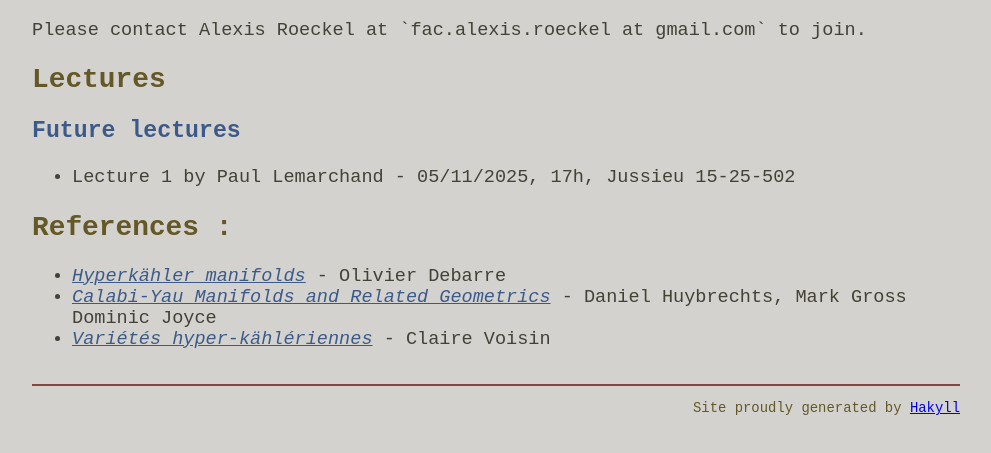
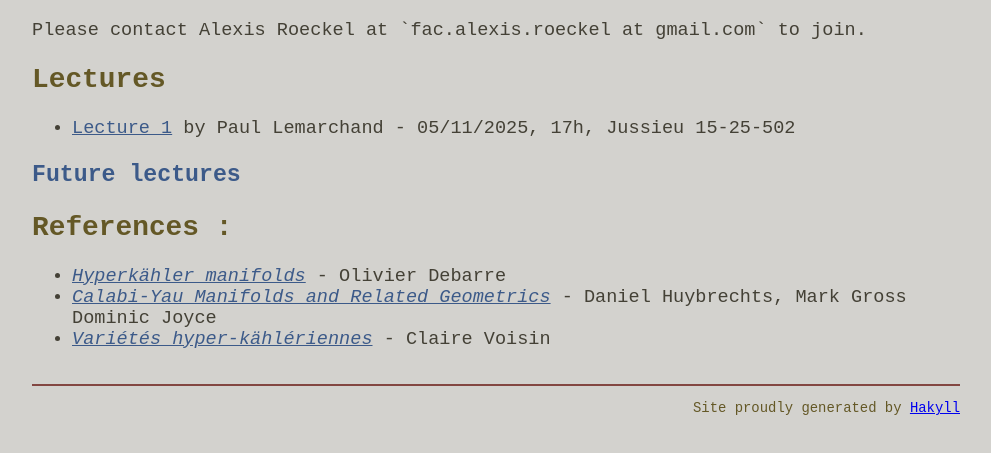
Before and after one commit to M2Fonda-gt/M2Fonda-gt.github.io, a plain HTML site: page docs/hyper.html in a window 1280 px wide. Shown: the part 177-630 px from the top of the page, without its empty margins (144-1135 px from the left). Drawn offline with nearby package versions, Linux system fonts and the light colour scheme.

Commit message:
First lecture for the Hyperkähler working group

```diff
--- a/docs/hyper.html
+++ b/docs/hyper.html
@@ -38,10 +38,10 @@
             <h3 id="content"><a href="https://master-math-fonda.imj-prg.fr/gt/hyper.pdf">Content</a></h3>
 <p>Please contact Alexis Roeckel at `<code>fac.alexis.roeckel</code> at <code>gmail.com</code>` to join.</p>
 <h2 id="lectures">Lectures</h2>
+<ul>
+<li><a href="lectures/hyper1.pdf">Lecture 1</a> by Paul Lemarchand - 05/11/2025, 17h, Jussieu 15-25-502</li>
+</ul>
 <h3 id="future-lectures">Future lectures</h3>
-<ul>
-<li>Lecture 1 by Paul Lemarchand - 05/11/2025, 17h, Jussieu 15-25-502</li>
-</ul>
 <h2 id="references">References :</h2>
 <ul>
 <li><a href="https://arxiv.org/abs/1810.02087"><em>Hyperkähler manifolds</em></a> - Olivier Debarre</li>
```
Also changed, not shown: 2 other files.
